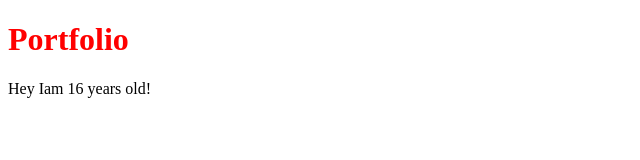
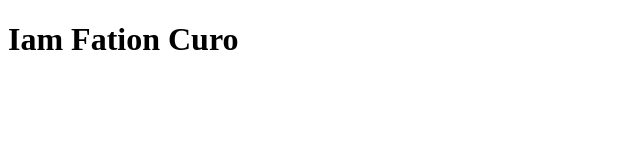
Before and after one commit to Fationcuro/portfolio, a plain HTML site: page index.html in a window 1280 px wide. Shown: the whole page, without its empty margins (0-640 px from the left). Drawn offline with Linux system fonts and the light colour scheme.

Commit message:
Adding h1

```diff
--- a/index.html
+++ b/index.html
@@ -8,7 +8,7 @@
     <title>Document</title>
 </head>
 <body>
-    <h1>Portfolio</h1>
-    <p>Hey Iam 16 years old!</p>
+
+<h1>Iam Fation Curo</h1>
 </body>
 </html>
--- a/style.css
+++ b/style.css
@@ -1,4 +0,0 @@
-
-   h1 {
-    color: red;
-}
```
